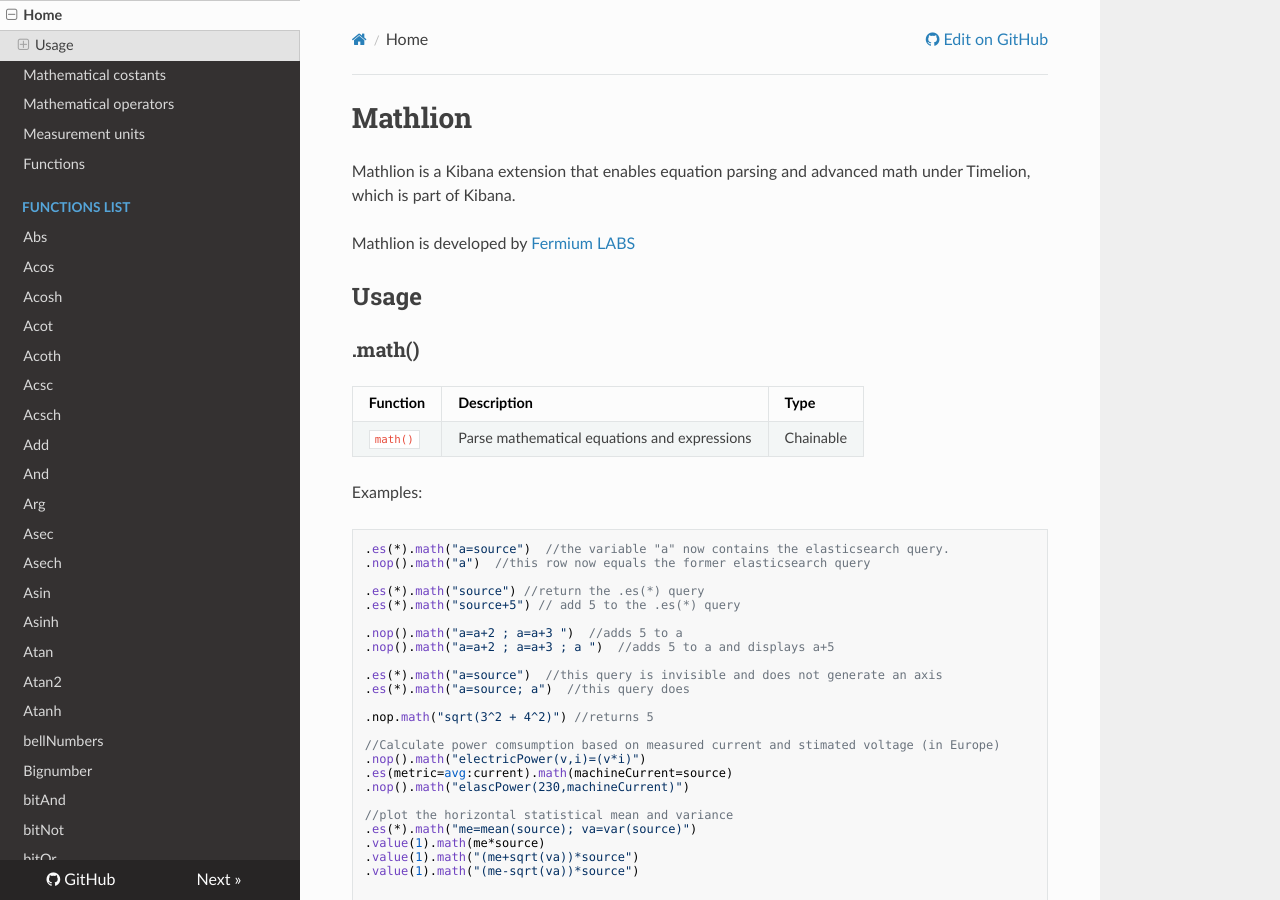
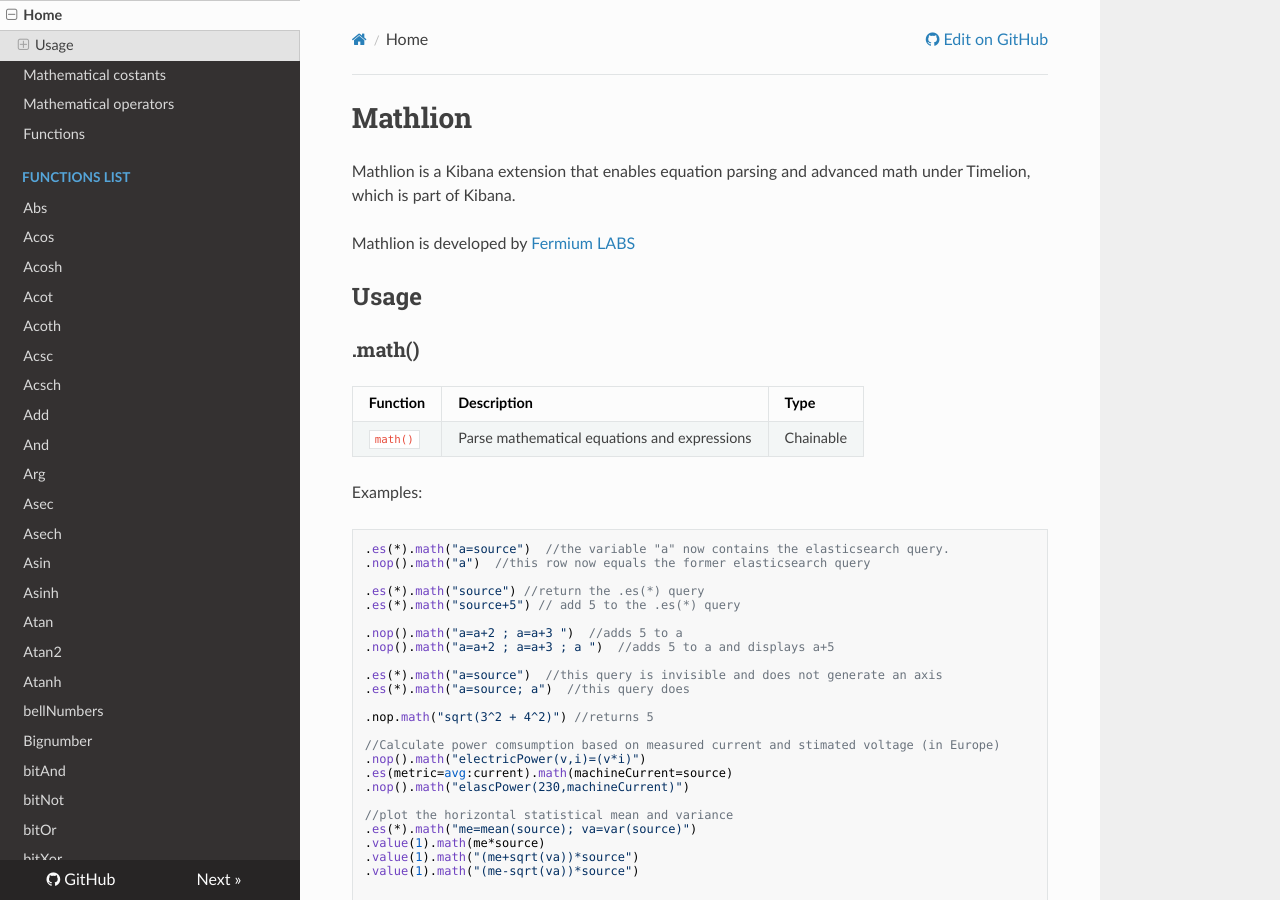
Before and after one commit to Fermium/mathlion, an MkDocs documentation site: the page built from docs/index.md, in a window 1280 px wide and 900 px high. Built offline with MkDocs 1.6.1, drawn with Linux system fonts in a browser that asks for light colours; nearby versions of some CDN libraries; old or Windows-style settings are respelled for this version of MkDocs.

Commit message:
fix as documentation was not building

```diff
--- a/mkdocs.yml
+++ b/mkdocs.yml
@@ -11,7 +11,6 @@
 - Home: index.md
 - Mathematical costants: costants.md
 - Mathematical operators: operators.md
-- Measurement units: units.md
 - Functions: functions.md
 - Functions list:
   - functions/abs.md
```
